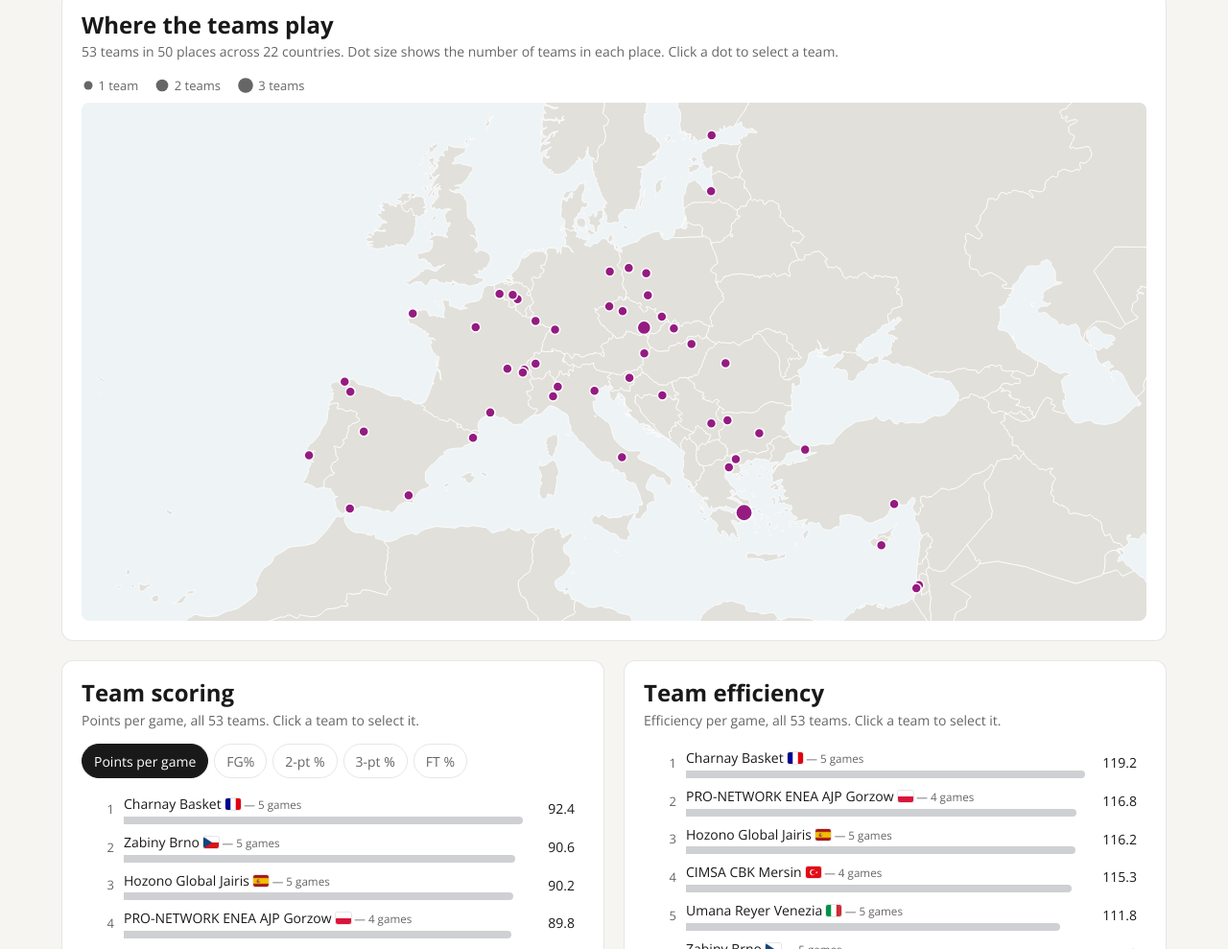
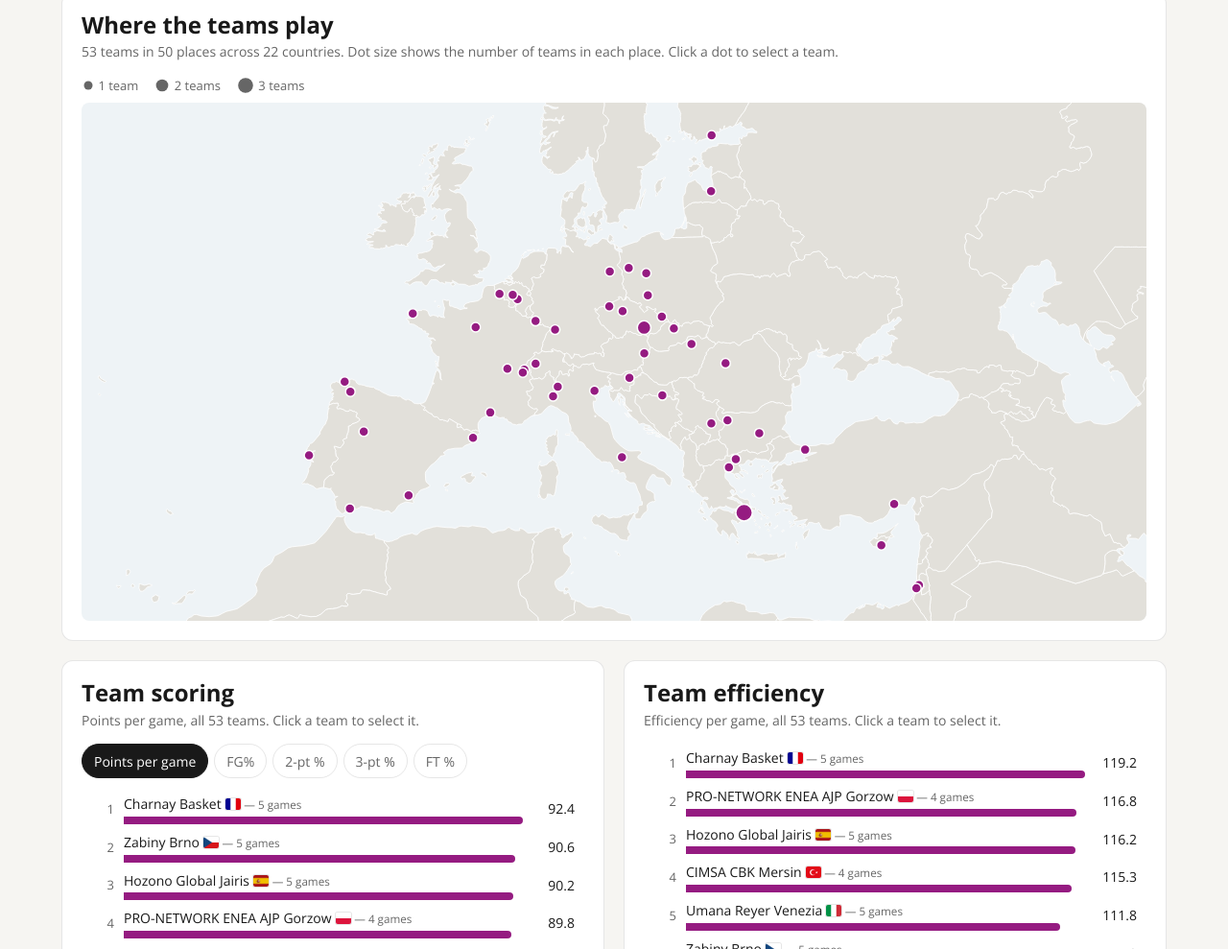
Before and after one commit to sboue-digital-science/eurocup-women-26-27, a plain HTML site: page index.html in a window 1280 px wide. Shown: the part 1811-2800 px from the top of the page at 96% size. Drawn offline with nearby package versions, Linux system fonts and the light colour scheme.

Commit message:
Team rankings use the accent bar colour; leaders title 'Player efficiency per game'
A selected team keeps a light row background and bold text.

Co-Authored-By: Claude Opus 5.5 <noreply@anthropic.com>
Claude-Session: https://claude.ai/code/session_01UhHW5aSKxQtS55qPkprhQ6

```diff
--- a/index.html
+++ b/index.html
@@ -71,7 +71,7 @@ main.band{padding-top:20px}
 .trow:hover{background:var(--plane)}
 .trow .rk{color:var(--ink2);font-size:13px;text-align:right;font-variant-numeric:tabular-nums}
 .trow .tb{display:grid;gap:2px}.trow .tb span{font-size:14px;white-space:nowrap;overflow:hidden;text-overflow:ellipsis}
-.trow .bar{background:var(--lo)}.trow.on .bar{background:var(--hi)}.trow.on span{font-weight:600}
+.trow .bar{background:var(--hi)}.trow.on{background:var(--plane)}.trow.on span{font-weight:600}
 .trow .val{text-align:right;font-variant-numeric:tabular-nums;font-size:14px}
 .teams{max-height:460px;overflow-y:auto;padding-right:4px}
 .scroll{overflow-x:auto}
@@ -286,7 +286,7 @@ function leaders(){
   const k=S.metric,fg=k==='fg',lab=M.find(m=>m[0]===k)[1];
   const v=p=>fg?(p.fga?p.fgm/p.fga:0):pg(p,k),fmt=x=>fg?f1(x*100)+'%':f1(x);
   const ps=P.filter(p=>inScope(p)&&(!fg||(p.gp&&p.fga/p.gp>=3))).sort((a,b)=>v(b)-v(a)).slice(0,10);
-  document.getElementById('ldT').textContent=fg?'Field goal %':lab+' per game';
+  document.getElementById('ldT').textContent=fg?'Field goal %':k==='eff'?'Player efficiency per game':lab+' per game';
   document.getElementById('ldS').textContent='Top 10 '+scope()+`, ${S.gp}+ games`+(fg?', at least 3 field goal attempts per game.':'.');
   const mx=d3.max(ps,v)||1;
   document.getElementById('leaders').classList.toggle('fgm',fg);
```
